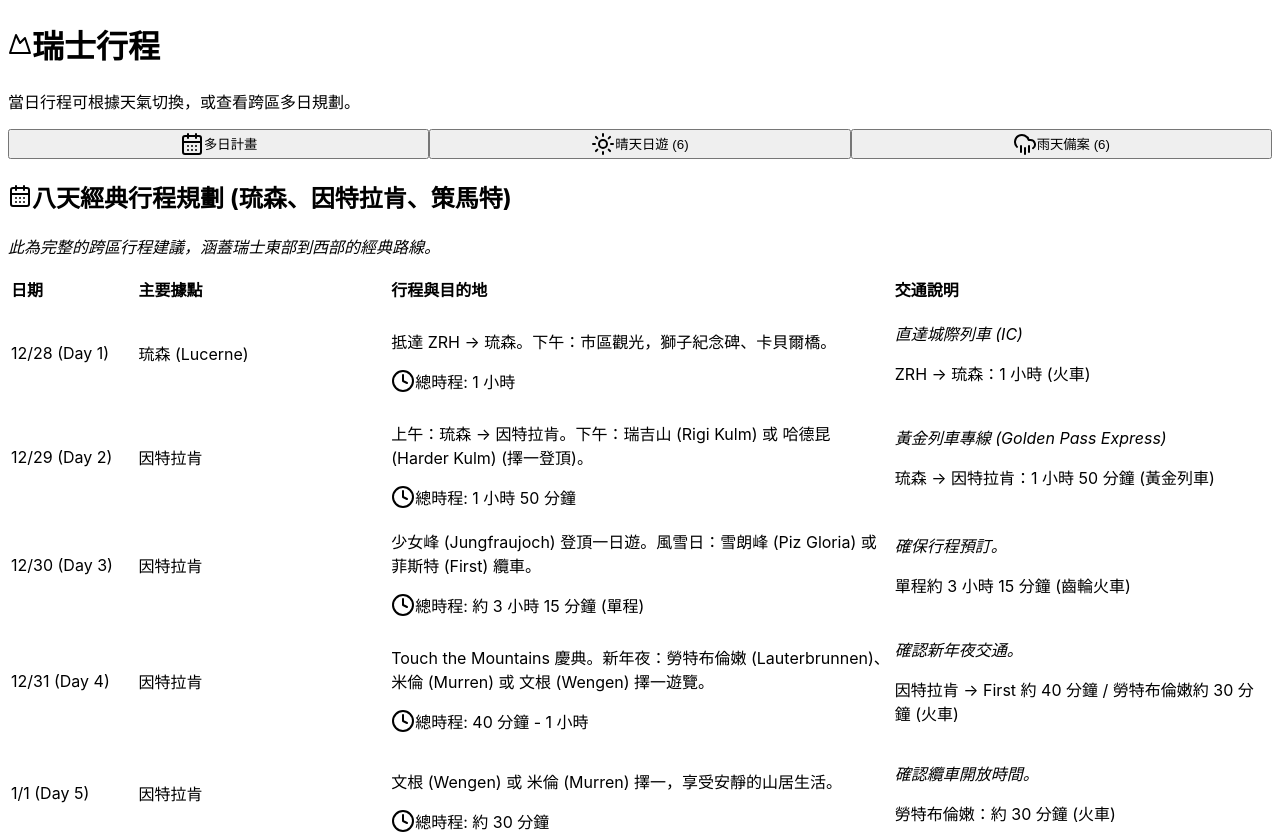
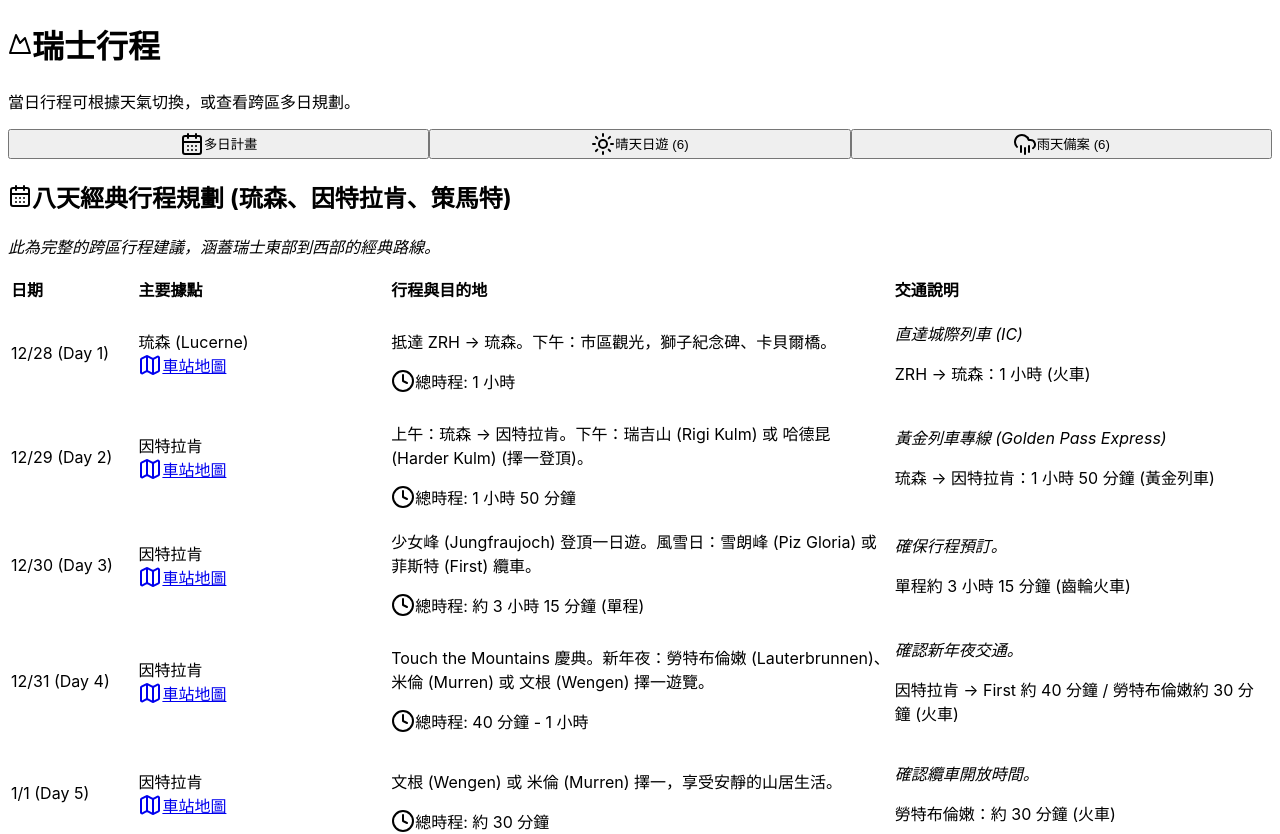
Before and after one commit to JoeyWu712/swiss-trip-planner, a React (Vite) app: page / in a window 1280 px wide. Shown: the top 834 px of the page. Built offline with nearby package versions, Linux system fonts and the light colour scheme.

Commit message:
feat: 更新瑞士行程標題並調整多日行程列表

```diff
--- a/src/App.jsx
+++ b/src/App.jsx
@@ -3,7 +3,7 @@ import React, { useState } from 'react';
 import { Sun, CloudRain, TrainFront, CableCar, BusFront, Map, ArrowRight, Home, CarFront, Users, Building2, CalendarDays, Mountain, Clock, Plane } from 'lucide-react';
 
 // =========================================================================
-// 數據 1: 因特拉肯當日行程 (12 個方案)
+// 數據 1: 因特拉肯當日行程 (12 個方案) - 保持不變
 // =========================================================================
 const ITINERARIES = [
   // 晴天方案 (Sunny Itineraries S1-S6)
@@ -199,7 +199,7 @@ const ITINERARIES = [
 ];
 
 // =========================================================================
-// 數據 2: 8 天跨區域經典行程 (來自用戶圖片)
+// 數據 2: 8 天跨區域經典行程 (新增 base_map_link 欄位)
 // =========================================================================
 const MULTI_DAY_ITINERARY = [
   {
@@ -208,7 +208,8 @@ const MULTI_DAY_ITINERARY = [
     destination: "抵達 ZRH -> 琉森。下午：市區觀光，獅子紀念碑、卡貝爾橋。",
     travel: "ZRH -> 琉森：1 小時 (火車)",
     recommendation: "直達城際列車 (IC)",
-    duration: "1 小時"
+    duration: "1 小時",
+    base_map_link: "https://www.google.com/maps/search/?api=1&query=Lucerne+train+station"
   },
   {
     day: "12/29 (Day 2)",
@@ -216,7 +217,8 @@ const MULTI_DAY_ITINERARY = [
     destination: "上午：琉森 -> 因特拉肯。下午：瑞吉山 (Rigi Kulm) 或 哈德昆 (Harder Kulm) (擇一登頂)。",
     travel: "琉森 -> 因特拉肯：1 小時 50 分鐘 (黃金列車)",
     recommendation: "黃金列車專線 (Golden Pass Express)",
-    duration: "1 小時 50 分鐘"
+    duration: "1 小時 50 分鐘",
+    base_map_link: "https://www.google.com/maps/search/?api=1&query=Interlaken+Ost+train+station"
   },
   {
     day: "12/30 (Day 3)",
@@ -224,7 +226,8 @@ const MULTI_DAY_ITINERARY = [
     destination: "少女峰 (Jungfraujoch) 登頂一日遊。風雪日：雪朗峰 (Piz Gloria) 或 菲斯特 (First) 纜車。",
     travel: "單程約 3 小時 15 分鐘 (齒輪火車)",
     recommendation: "確保行程預訂。",
-    duration: "約 3 小時 15 分鐘 (單程)"
+    duration: "約 3 小時 15 分鐘 (單程)",
+    base_map_link: "https://www.google.com/maps/search/?api=1&query=Interlaken+Ost+train+station"
   },
   {
     day: "12/31 (Day 4)",
@@ -232,7 +235,8 @@ const MULTI_DAY_ITINERARY = [
     destination: "Touch the Mountains 慶典。新年夜：勞特布倫嫩 (Lauterbrunnen)、米倫 (Murren) 或 文根 (Wengen) 擇一遊覽。",
     travel: "因特拉肯 -> First 約 40 分鐘 / 勞特布倫嫩約 30 分鐘 (火車)",
     recommendation: "確認新年夜交通。",
-    duration: "40 分鐘 - 1 小時"
+    duration: "40 分鐘 - 1 小時",
+    base_map_link: "https://www.google.com/maps/search/?api=1&query=Interlaken+Ost+train+station"
   },
   {
     day: "1/1 (Day 5)",
@@ -240,7 +244,8 @@ const MULTI_DAY_ITINERARY = [
     destination: "文根 (Wengen) 或 米倫 (Murren) 擇一，享受安靜的山居生活。",
     travel: "勞特布倫嫩：約 30 分鐘 (火車)",
     recommendation: "確認纜車開放時間。",
-    duration: "約 30 分鐘"
+    duration: "約 30 分鐘",
+    base_map_link: "https://www.google.com/maps/search/?api=1&query=Interlaken+Ost+train+station"
   },
   {
     day: "1/2 (Day 6)",
@@ -248,7 +253,8 @@ const MULTI_DAY_ITINERARY = [
     destination: "因特拉肯 -> 策馬特。下午：葛納葛特 (Gornergrat) 觀景臺，或 馬特洪峰冰川天堂 (Matterhorn Glacier Paradise)。",
     travel: "因特拉肯 -> 策馬特：約 2 小時 40 分鐘 (火車)",
     recommendation: "需在 Spiez 及 Visp 轉乘。",
-    duration: "2 小時 40 分鐘 - 3 小時 15 分鐘"
+    duration: "2 小時 40 分鐘 - 3 小時 15 分鐘",
+    base_map_link: "https://www.google.com/maps/search/?api=1&query=Zermatt+train+station"
   },
   {
     day: "1/3 (Day 7)",
@@ -256,7 +262,8 @@ const MULTI_DAY_ITINERARY = [
     destination: "葛納葛特或 馬特洪峰冰川天堂 (擇一)。",
     travel: "策馬特 -> 葛納葛特：約 45 分鐘 (齒輪火車)",
     recommendation: "擇天氣晴朗時上山。",
-    duration: "45 分鐘"
+    duration: "45 分鐘",
+    base_map_link: "https://www.google.com/maps/search/?api=1&query=Zermatt+train+station"
   },
   {
     day: "1/4 (Day 8)",
@@ -264,12 +271,13 @@ const MULTI_DAY_ITINERARY = [
     destination: "上午：策馬特 -> 米蘭。下午：米蘭市區觀光 / 大學區。",
     travel: "策馬特 -> 米蘭：約 3 小時 45 分鐘 (火車)",
     recommendation: "需在 Visp/Brig 轉乘，搭乘歐洲之星 (EuroCity, EC) 至米蘭。",
-    duration: "3 小時 45 分鐘 - 4 小時"
+    duration: "3 小時 45 分鐘 - 4 小時",
+    base_map_link: "https://www.google.com/maps/search/?api=1&query=Milano+Centrale+train+station"
   }
 ];
 
 
-// 獲取交通模式圖標的輔助函數 (與之前相同)
+// 獲取交通模式圖標的輔助函數 (保持不變)
 const getModeIcon = (mode) => {
   switch (mode.split('(')[0].trim()) {
     case '火車':
@@ -438,19 +446,35 @@ const MultiDayItinerary = () => {
               <th className="px-3 py-3 text-left text-xs font-bold text-purple-700 uppercase tracking-wider w-3/12">交通說明</th>
             </tr>
           </thead>
-          <tbody className="divide-gray-200"> {/* 移除 divide-y，改在 tr 上添加底部實線 */}
+          <tbody className="divide-gray-200">
             {MULTI_DAY_ITINERARY.map((item, index) => (
               <tr
                 key={index}
-                // 添加 border-b-2 來實現實線分割，並增加 hover 效果
+                // 添加 border-b-2 實現實線分割
                 className={`${index % 2 === 0 ? 'bg-white' : 'bg-blue-50'} border-b-2 border-purple-200 hover:bg-purple-50 transition duration-150`}
               >
                 <td className="px-3 py-4 whitespace-nowrap text-sm font-semibold text-purple-600">
                   {item.day}
                 </td>
+
+                {/* 增加 Google 地圖連結的欄位 */}
                 <td className="px-3 py-4 whitespace-normal text-sm text-gray-900 font-medium">
-                  {item.base}
+                  <div className="flex flex-col items-start space-y-1">
+                    <span>{item.base}</span>
+                    {item.base_map_link && (
+                        <a
+                            href={item.base_map_link}
+                            target="_blank"
+                            rel="noopener noreferrer"
+                            className="inline-flex items-center text-xs font-medium text-indigo-600 hover:text-indigo-800 transition duration-150 bg-indigo-100 rounded-full px-2 py-1 shadow-sm hover:shadow-md"
+                        >
+                            <Map className="w-3 h-3 mr-1" />
+                            <span>車站地圖</span>
+                        </a>
+                    )}
+                  </div>
                 </td>
+
                 <td className="px-3 py-4 whitespace-normal text-sm text-gray-600">
                   <p className="font-semibold text-gray-800">{item.destination}</p>
                   <div className="flex items-center text-xs text-indigo-500 mt-1">
@@ -473,7 +497,7 @@ const MultiDayItinerary = () => {
 };
 
 // =========================================================================
-// 核心組件: App
+// 核心組件: App - 保持不變
 // =========================================================================
 
 export default function App() {
```
